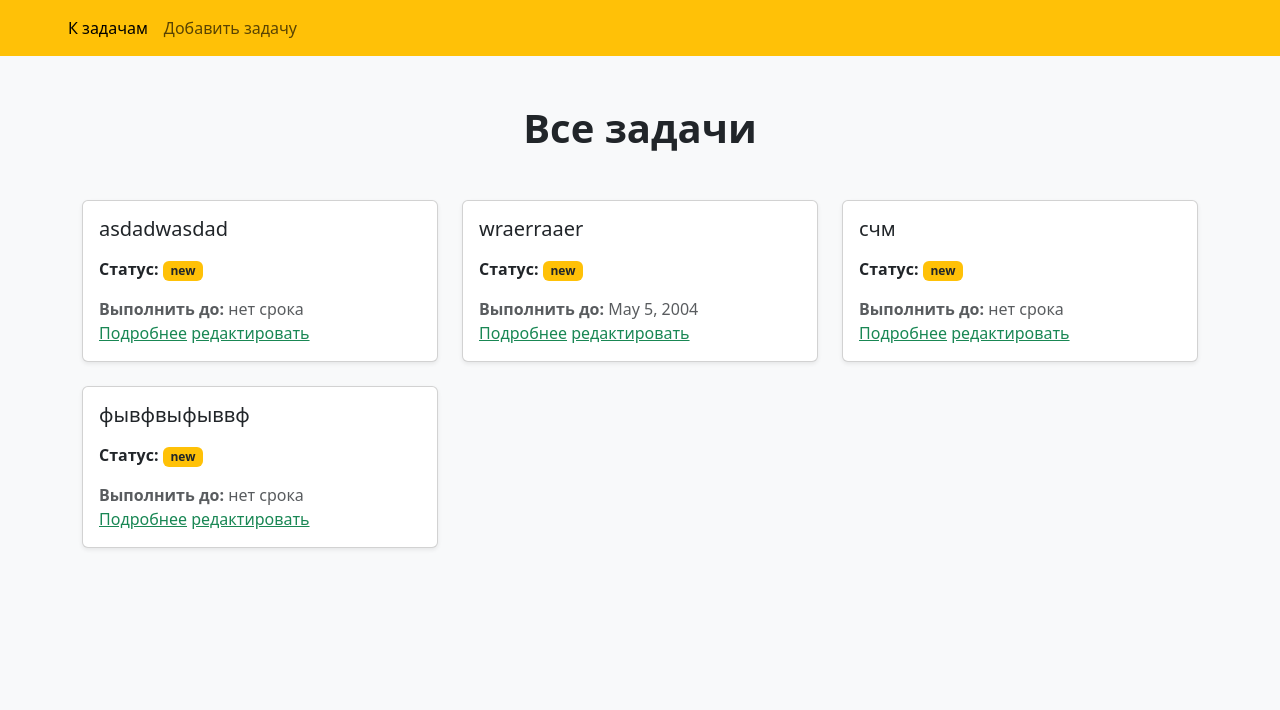
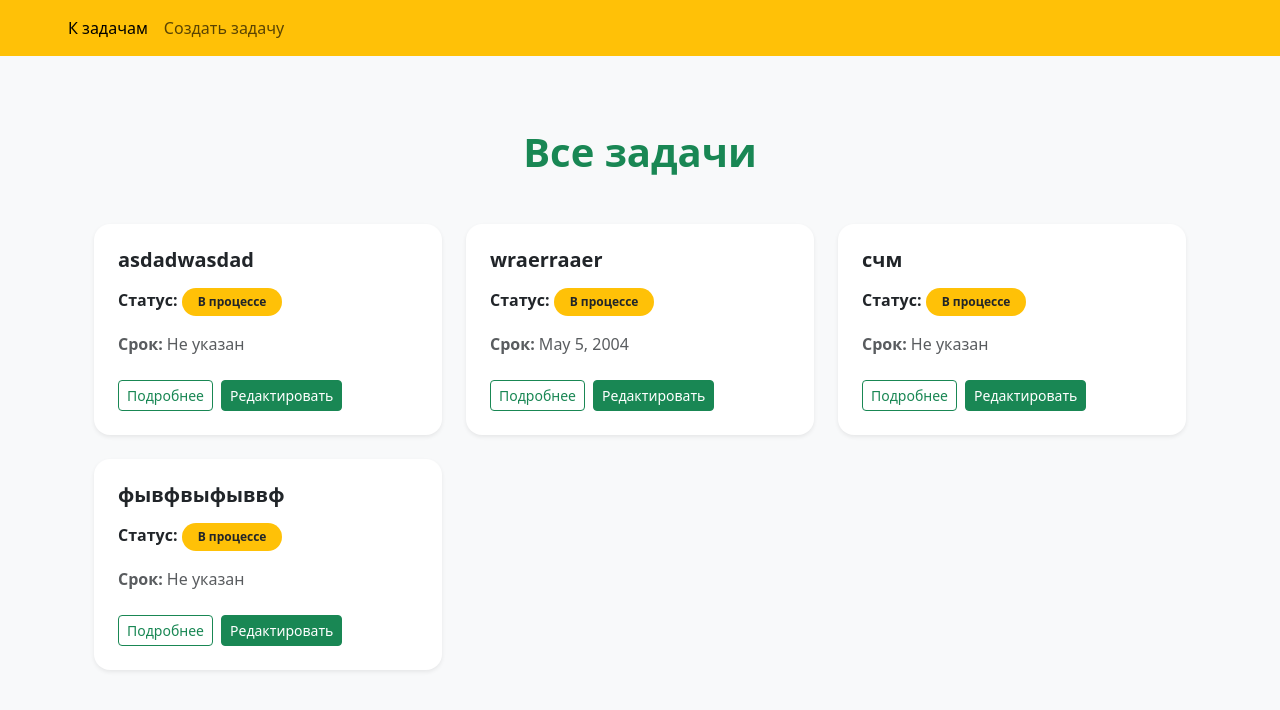
Before and after one commit to antonignatovskij/homework52_Anton_Ignatovskij, a Django app: page / in a window 1280 px wide. Shown: the top 710 px of the page. Run offline with Django 5.2, Linux system fonts and the light colour scheme; data comes from the database, SQL or seed files in the repository.

Commit message:
оформил красивый вывод

```diff
--- a/source/templates/tasks/index.html
+++ b/source/templates/tasks/index.html
@@ -1,67 +1,58 @@
 {% extends "base.html" %}
 
 {% block nav %}
-    <a class="nav-link" aria-current="page" href="{% url 'create' %}">Добавить задачу</a>
+    <a class="nav-link" aria-current="page" href="{% url 'create' %}">
+        Создать задачу
+    </a>
 {% endblock %}
 
 {% block content %}
+<div class="container py-4">
     <div class="text-center mb-5">
-        <div>
-            <h1 class="fw-bold">Все задачи</h1>
-        </div>
-
+        <h1 class="fw-bold text-success">Все задачи</h1>
     </div>
     {% if tasks %}
         <div class="row g-4">
             {% for task in tasks %}
                 <div class="col-md-6 col-lg-4">
-                    <div class="card shadow-sm h-100">
-                        <div class="card-body">
-
-                            <h3 class="card-text h5 mb-3">
+                    <div class="card border-0 shadow-sm h-100 rounded-4">
+                        <div class="card-body d-flex flex-column p-4">
+                            <h3 class="h5 fw-semibold mb-3">
                                 {{ task.description }}
                             </h3>
-
-                            <p>
+                            <div class="mb-3">
                                 <span class="fw-semibold">Статус:</span>
-
                                 {% if task.status == "done" %}
-                                    <span class="badge bg-success">
-                                        {{ task.status }}
+                                    <span class="badge bg-success rounded-pill px-3 py-2">
+                                        Выполнено
                                     </span>
                                 {% else %}
-                                    <span class="badge bg-warning text-dark">
-                                        {{ task.status }}
+                                    <span class="badge bg-warning text-dark rounded-pill px-3 py-2">
+                                        В процессе
                                     </span>
                                 {% endif %}
-                            </p>
-
-                            {% if task.date %}
-                                <p class="text-muted mb-0">
-                                    <span class="fw-semibold">
-                                        Выполнить до:
-                                    </span>
+                            </div>
+                            <div class="text-muted mb-4">
+                                <span class="fw-semibold">Срок:</span>
+                                {% if task.date %}
                                     {{ task.date }}
-                                </p>
-                            {% else %}
-                                <p class="text-muted mb-0">
-                                    <span class="fw-semibold">
-                                        Выполнить до:
-                                    </span>
-                                    нет срока
-                                </p>
-                            {% endif %}
-                            <a href="{% url 'detail' task.pk %}" class="card-link text-success mt-auto ms-auto">Подробнее</a>
-                            <a href="{% url 'update' task.pk %}" class="card-link text-success mt-auto ms-auto">редактировать</a>
+                                {% else %}
+                                    Не указан
+                                {% endif %}
+                            </div>
+                            <div class="mt-auto d-flex gap-2">
+                                <a href="{% url 'detail' task.pk %}" class="btn btn-outline-success btn-sm">Подробнее</a>
+                                <a href="{% url 'update' task.pk %}" class="btn btn-success btn-sm">Редактировать</a>
+                            </div>
                         </div>
                     </div>
                 </div>
             {% endfor %}
         </div>
-
     {% else %}
-        <div class="alert alert-info text-center">
-            Нет задач
+        <div class="alert alert-success text-center rounded-4 shadow-sm">
+            Пока нет задач
         </div>
     {% endif %}
+</div>
 {% endblock %}
```
Also changed, not shown: source/templates/tasks/task_detail.html (+7 -4 lines).
